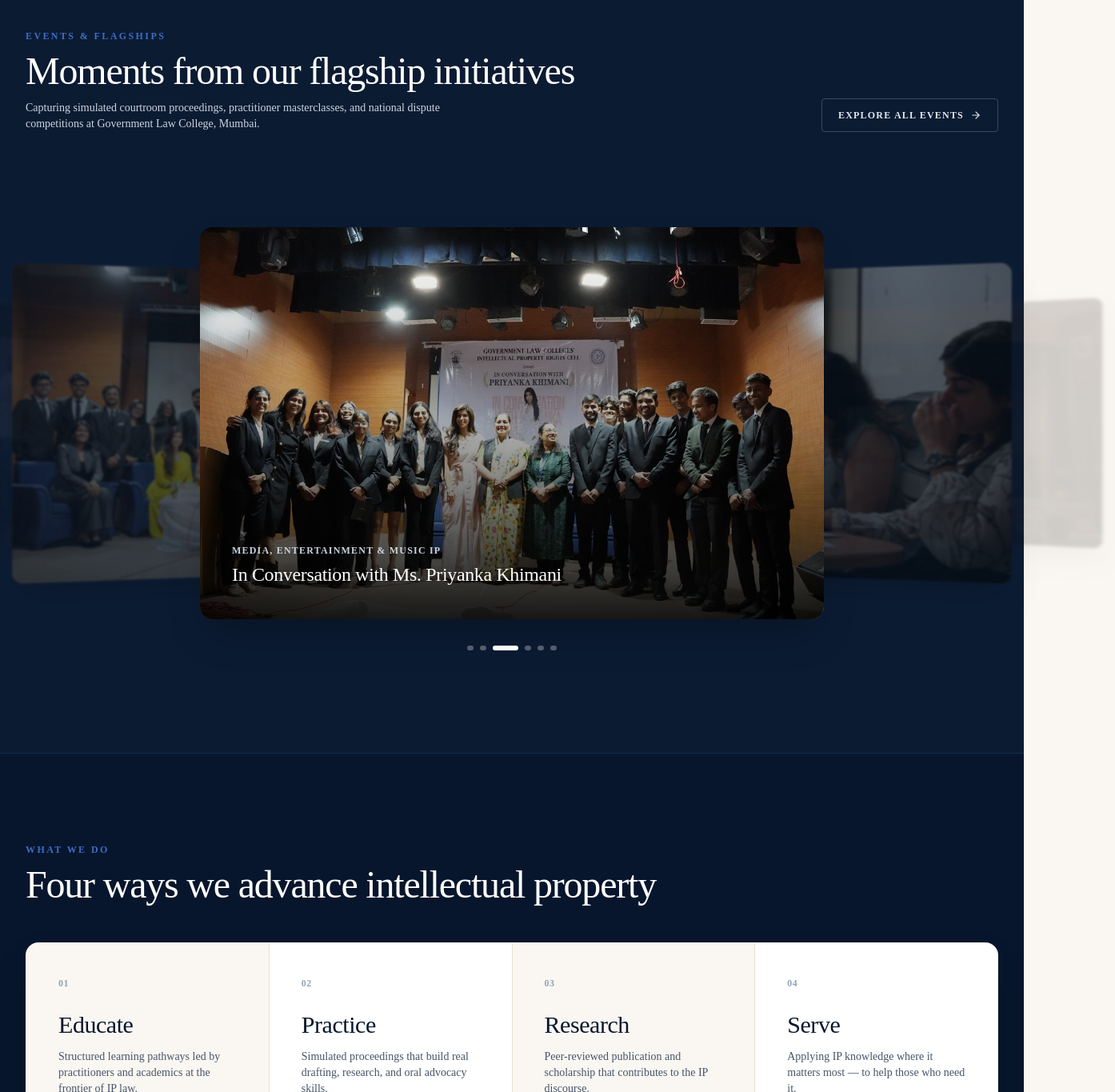
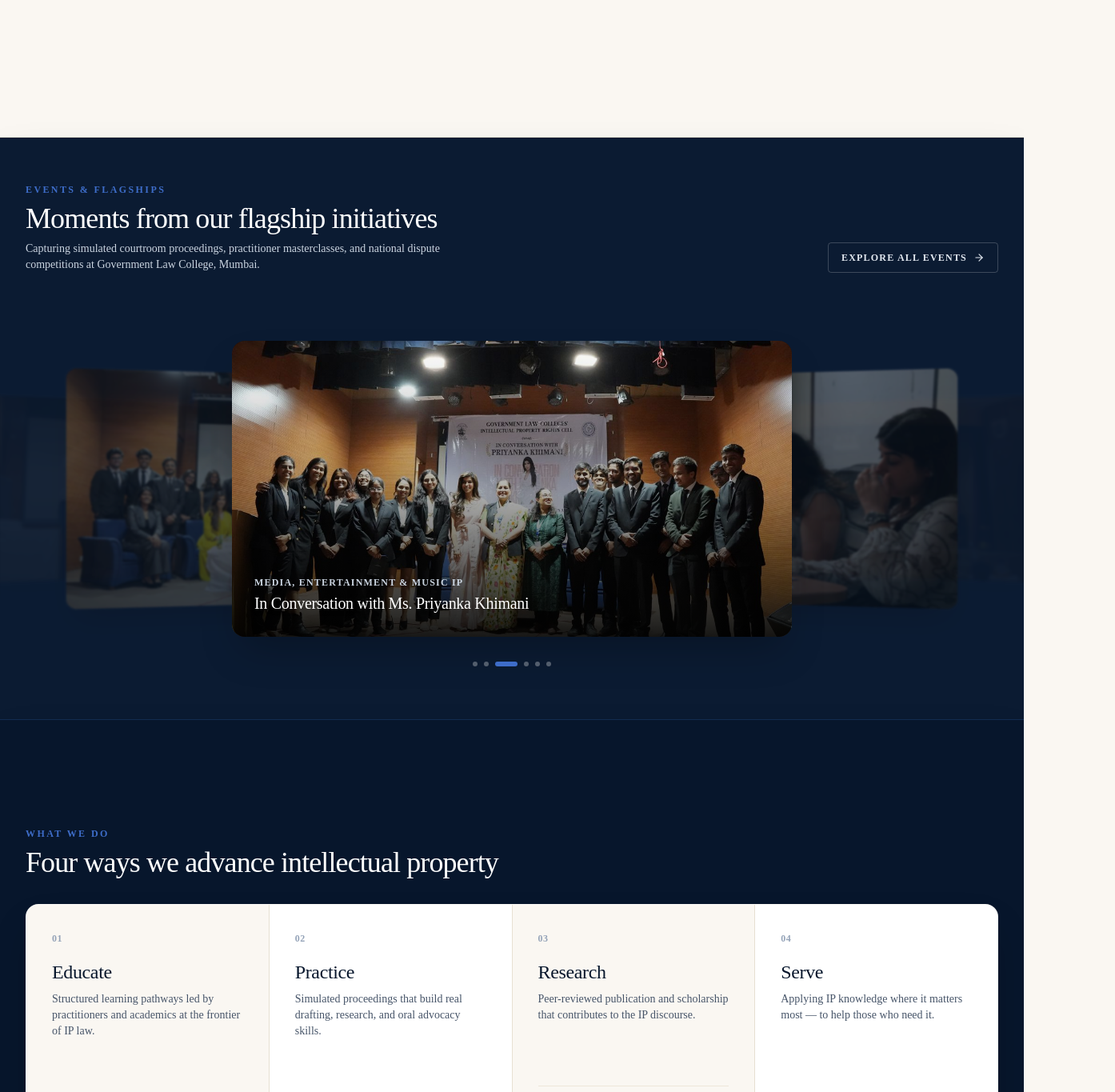
Before and after one commit to iprcglctech/iprcell, a Next.js app: page / in a window 1280 px wide. Shown: the part 1400-2765 px from the top of the page at 80% size, 1394 px wide, since content can reach past the window. Built offline with nearby package versions, Linux system fonts and the light colour scheme.

Commit message:
feat(ui): implement React Bits ScrollStack across homepage sections with optimized viewport fit

```diff
--- a/src/app/page.tsx
+++ b/src/app/page.tsx
@@ -1,3 +1,5 @@
+"use client";
+
 import React from "react";
 import Hero from "@/components/home/Hero";
 import FigmaAboutIntro from "@/components/home/FigmaAboutIntro";
@@ -7,18 +9,34 @@ import FigmaFlagshipToc from "@/components/home/FigmaFlagshipToc";
 import FigmaClinicProBono from "@/components/home/FigmaClinicProBono";
 import FigmaJournalPlatform from "@/components/home/FigmaJournalPlatform";
 import JoinCta from "@/components/home/JoinCta";
+import ScrollStack, { ScrollStackItem } from "@/components/ui/ScrollStack";
 
 export default function HomePage() {
+  const sections = [
+    { id: "about", component: <FigmaAboutIntro /> },
+    { id: "events", component: <FigmaEventsGallery /> },
+    { id: "what-we-do", component: <FigmaWhatWeDo /> },
+    { id: "flagship-toc", component: <FigmaFlagshipToc /> },
+    { id: "clinic", component: <FigmaClinicProBono /> },
+    { id: "journal", component: <FigmaJournalPlatform /> },
+    { id: "join", component: <JoinCta /> },
+  ];
+
   return (
-    <>
+    <main className="relative w-full overflow-x-clip bg-navy-950">
       <Hero />
-      <FigmaAboutIntro />
-      <FigmaEventsGallery />
-      <FigmaWhatWeDo />
-      <FigmaFlagshipToc />
-      <FigmaClinicProBono />
-      <FigmaJournalPlatform />
-      <JoinCta />
-    </>
+      <ScrollStack>
+        {sections.map((sec, idx) => (
+          <ScrollStackItem
+            key={sec.id}
+            index={idx}
+            total={sections.length}
+            topOffset={72}
+          >
+            {sec.component}
+          </ScrollStackItem>
+        ))}
+      </ScrollStack>
+    </main>
   );
 }
--- a/src/components/home/FigmaAboutIntro.tsx
+++ b/src/components/home/FigmaAboutIntro.tsx
@@ -6,8 +6,8 @@ import ScrollReveal from "@/components/ui/ScrollReveal";
 
 export default function FigmaAboutIntro() {
   return (
-    <section id="about-section" className="py-20 lg:py-28 bg-cream-100 border-b border-cream-border scroll-mt-20">
-      <div className="max-w-7xl mx-auto px-4 sm:px-6 lg:px-8">
+    <section id="about-section" className="min-h-[calc(100vh-72px)] min-h-[calc(100svh-72px)] flex flex-col justify-center py-10 lg:py-16 bg-cream-100 border-b border-cream-border scroll-mt-20">
+      <div className="max-w-7xl mx-auto px-4 sm:px-6 lg:px-8 w-full my-auto">
         <div className="grid grid-cols-1 lg:grid-cols-12 gap-12 lg:gap-16 items-start">
           {/* Left Column: Heading with Staggered Reveal */}
           <ScrollReveal className="lg:col-span-6 space-y-3" delay={0.1}>
@@ -21,7 +21,7 @@ export default function FigmaAboutIntro() {
           </ScrollReveal>
 
           {/* Right Column: Narrative & Stats */}
-          <div className="lg:col-span-6 space-y-10">
+          <div className="lg:col-span-6 space-y-8">
             <ScrollReveal delay={0.2} className="space-y-4 text-slate-muted text-sm sm:text-base leading-relaxed font-sans font-normal">
               <p>
                 The IPR Cell of Government Law College, Mumbai exists to cultivate a culture of awareness, innovation, and practical learning in the field of intellectual property law.
--- a/src/components/home/FigmaClinicProBono.tsx
+++ b/src/components/home/FigmaClinicProBono.tsx
@@ -7,8 +7,8 @@ import ScrollReveal from "@/components/ui/ScrollReveal";
 
 export default function FigmaClinicProBono() {
   return (
-    <section className="py-20 lg:py-28 bg-cream-100 border-b border-cream-border overflow-hidden">
-      <div className="max-w-7xl mx-auto px-4 sm:px-6 lg:px-8">
+    <section className="min-h-[calc(100vh-72px)] min-h-[calc(100svh-72px)] flex flex-col justify-center py-10 lg:py-16 bg-cream-100 border-b border-cream-border overflow-hidden">
+      <div className="max-w-7xl mx-auto px-4 sm:px-6 lg:px-8 w-full my-auto">
         <div className="grid grid-cols-1 lg:grid-cols-12 gap-12 lg:gap-16 items-center">
           {/* Left Column: Heading & Mission with ScrollReveal */}
           <ScrollReveal delay={0.1} className="lg:col-span-6 space-y-6">
--- a/src/components/home/FigmaEventsGallery.tsx
+++ b/src/components/home/FigmaEventsGallery.tsx
@@ -41,15 +41,15 @@ export default function FigmaEventsGallery() {
   ];
 
   return (
-    <section className="py-20 lg:py-28 bg-navy-900 text-white border-b border-navy-800">
-      <div className="max-w-7xl mx-auto px-4 sm:px-6 lg:px-8 space-y-12">
+    <section className="min-h-[calc(100vh-72px)] min-h-[calc(100svh-72px)] flex flex-col justify-center py-8 sm:py-10 lg:py-12 bg-navy-900 text-white border-b border-navy-800">
+      <div className="max-w-7xl mx-auto px-4 sm:px-6 lg:px-8 space-y-6 lg:space-y-8 w-full my-auto">
         {/* Section Header with ScrollReveal */}
-        <ScrollReveal delay={0.1} className="flex flex-col md:flex-row md:items-end justify-between gap-6">
-          <div className="space-y-3">
+        <ScrollReveal delay={0.1} className="flex flex-col md:flex-row md:items-end justify-between gap-4">
+          <div className="space-y-2">
             <div className="text-xs uppercase font-bold tracking-[0.2em] text-electric-light font-sans">
               EVENTS &amp; FLAGSHIPS
             </div>
-            <h2 className="text-3xl sm:text-4xl lg:text-5xl font-serif font-normal text-white tracking-tight">
+            <h2 className="text-2xl sm:text-3xl lg:text-4xl font-serif font-normal text-white tracking-tight">
               Moments from our flagship initiatives
             </h2>
             <p className="text-slate-300 text-xs sm:text-sm max-w-xl leading-relaxed">
@@ -60,7 +60,7 @@ export default function FigmaEventsGallery() {
           <div>
             <Link
               href="/events"
-              className="inline-flex items-center space-x-2 text-xs uppercase font-bold tracking-widest text-slate-200 hover:text-electric-light transition-colors group border border-white/20 hover:border-electric px-5 py-3 rounded"
+              className="inline-flex items-center space-x-2 text-xs uppercase font-bold tracking-widest text-slate-200 hover:text-electric-light transition-colors group border border-white/20 hover:border-electric px-4 py-2.5 rounded"
             >
               <span>EXPLORE ALL EVENTS</span>
               <ArrowRight className="w-3.5 h-3.5 group-hover:translate-x-1 transition-transform" />
@@ -69,7 +69,7 @@ export default function FigmaEventsGallery() {
         </ScrollReveal>
 
         {/* 3D Depth Carousel Showcase with ScrollReveal */}
-        <ScrollReveal delay={0.25} yOffset={32} className="pt-4 flex justify-center items-center">
+        <ScrollReveal delay={0.2} yOffset={24} className="pt-2 flex justify-center items-center">
           <DepthCarousel
             items={eventsGallery}
             intervalMs={2500}
--- a/src/components/home/FigmaJournalPlatform.tsx
+++ b/src/components/home/FigmaJournalPlatform.tsx
@@ -25,8 +25,8 @@ export default function FigmaJournalPlatform() {
   ];
 
   return (
-    <section className="py-20 lg:py-28 bg-cream-100 border-b border-cream-border overflow-hidden">
-      <div className="max-w-7xl mx-auto px-4 sm:px-6 lg:px-8">
+    <section className="min-h-[calc(100vh-72px)] min-h-[calc(100svh-72px)] flex flex-col justify-center py-10 lg:py-16 bg-cream-100 border-b border-cream-border overflow-hidden">
+      <div className="max-w-7xl mx-auto px-4 sm:px-6 lg:px-8 w-full my-auto">
         <div className="max-w-3xl space-y-8">
           {/* Header Block with ScrollReveal */}
           <ScrollReveal delay={0.1} className="space-y-3">
--- a/src/components/home/FigmaWhatWeDo.tsx
+++ b/src/components/home/FigmaWhatWeDo.tsx
@@ -67,14 +67,14 @@ export default function FigmaWhatWeDo() {
   const [activeIdx, setActiveIdx] = useState<number | null>(null);
 
   return (
-    <section className="py-20 lg:py-28 bg-navy-950 text-white border-b border-navy-900 overflow-hidden">
-      <div className="max-w-7xl mx-auto px-4 sm:px-6 lg:px-8 space-y-12">
+    <section className="min-h-[calc(100vh-72px)] min-h-[calc(100svh-72px)] flex flex-col justify-center py-8 sm:py-10 lg:py-12 bg-navy-950 text-white border-b border-navy-900 overflow-hidden">
+      <div className="max-w-7xl mx-auto px-4 sm:px-6 lg:px-8 space-y-6 lg:space-y-8 w-full my-auto">
         {/* Section Header with ScrollReveal */}
-        <ScrollReveal delay={0.1} className="space-y-3">
+        <ScrollReveal delay={0.1} className="space-y-2">
           <div className="text-xs uppercase font-bold tracking-[0.2em] text-electric-light font-sans">
             WHAT WE DO
           </div>
-          <h2 className="text-3xl sm:text-4xl lg:text-5xl font-serif font-normal text-white tracking-tight">
+          <h2 className="text-2xl sm:text-3xl lg:text-4xl font-serif font-normal text-white tracking-tight">
             Four ways we advance intellectual property
           </h2>
         </ScrollReveal>
@@ -82,7 +82,7 @@ export default function FigmaWhatWeDo() {
         {/* ── Interactive Editorial Cards Row with ScrollReveal & Silky Smooth Spring Unfurling ── */}
         <ScrollReveal
           delay={0.2}
-          yOffset={30}
+          yOffset={24}
           className="rounded-2xl overflow-hidden border border-cream-border/20 shadow-2xl bg-white"
         >
           <div
@@ -108,7 +108,7 @@ export default function FigmaWhatWeDo() {
                   onClick={() => setActiveIdx(activeIdx === i ? null : i)}
                   className={cn(
                     pillar.bg,
-                    "p-8 sm:p-10 flex flex-col justify-between transition-colors duration-500 relative cursor-pointer group",
+                    "p-6 sm:p-7 lg:p-8 flex flex-col justify-between transition-colors duration-500 relative cursor-pointer group",
                     // Dynamic width distribution using flex
                     isActive
                       ? "lg:flex-[1.5] bg-white shadow-inner"
@@ -116,10 +116,10 @@ export default function FigmaWhatWeDo() {
                       ? "lg:flex-[0.83]"
                       : "lg:flex-1"
                   )}
-                  style={{ minHeight: "440px" }}
+                  style={{ minHeight: "360px" }}
                 >
                   {/* Top Block: Number, Title, Description */}
-                  <div className="space-y-6">
+                  <div className="space-y-4">
                     <div className="flex items-center justify-between">
                       <span className="font-mono text-xs text-slate-400 font-semibold tracking-wider">
                         {pillar.number}
@@ -137,8 +137,8 @@ export default function FigmaWhatWeDo() {
                       </motion.div>
                     </div>
 
-                    <div className="space-y-3">
-                      <h3 className="text-2xl sm:text-3xl font-serif font-normal text-navy-950 group-hover:text-electric transition-colors duration-300">
+                    <div className="space-y-2">
+                      <h3 className="text-xl sm:text-2xl font-serif font-normal text-navy-950 group-hover:text-electric transition-colors duration-300">
                         {pillar.title}
                       </h3>
                       <p className="text-slate-600 text-xs sm:text-sm leading-relaxed font-sans font-normal">
@@ -148,13 +148,13 @@ export default function FigmaWhatWeDo() {
                   </div>
 
                   {/* Bottom Block: Linked Initiatives */}
-                  <div className="pt-8 border-t border-[#EAE3D5]/80 space-y-2.5">
+                  <div className="pt-6 border-t border-[#EAE3D5]/80 space-y-2">
                     {pillar.items.map((item) => (
                       <Link
                         key={item.label}
                         href={item.href}
                         onClick={(e) => e.stopPropagation()}
-                        className="flex items-center space-x-2 text-[11px] font-mono tracking-wider font-semibold text-slate-800 hover:text-electric transition-colors duration-200 group/link py-0.5"
+                        className="flex items-center space-x-2 text-[10px] sm:text-[11px] font-mono tracking-wider font-semibold text-slate-800 hover:text-electric transition-colors duration-200 group/link py-0.5"
                       >
                         <span className="text-slate-400 group-hover/link:text-electric transition-colors">
                           •
--- a/src/components/home/JoinCta.tsx
+++ b/src/components/home/JoinCta.tsx
@@ -8,8 +8,8 @@ import ScrollReveal from "@/components/ui/ScrollReveal";
 
 export default function JoinCta() {
   return (
-    <section className="py-20 bg-cream-100 overflow-hidden">
-      <div className="max-w-7xl mx-auto px-4 sm:px-6 lg:px-8">
+    <section className="min-h-[calc(100vh-72px)] min-h-[calc(100svh-72px)] flex flex-col justify-center py-10 lg:py-16 bg-cream-100 overflow-hidden">
+      <div className="max-w-7xl mx-auto px-4 sm:px-6 lg:px-8 w-full my-auto">
         <ScrollReveal
           delay={0.1}
           yOffset={32}
--- a/src/components/ui/DepthCarousel.tsx
+++ b/src/components/ui/DepthCarousel.tsx
@@ -55,7 +55,7 @@ export default function DepthCarousel({
 
   return (
     <div
-      className="relative w-full h-[380px] sm:h-[480px] md:h-[540px] lg:h-[600px] flex items-center justify-center select-none"
+      className="relative w-full h-[280px] sm:h-[360px] md:h-[420px] lg:h-[460px] flex items-center justify-center select-none"
       onMouseEnter={() => setIsHovered(true)}
       onMouseLeave={() => setIsHovered(false)}
     >
@@ -68,7 +68,7 @@ export default function DepthCarousel({
             <div
               key={item.image + index}
               onClick={() => setActiveIndex(index)}
-              className={`absolute w-[310px] sm:w-[480px] md:w-[620px] lg:w-[780px] h-[220px] sm:h-[330px] md:h-[410px] lg:h-[490px] rounded-2xl overflow-hidden shadow-2xl cursor-pointer depth-carousel-card ${cardState} group`}
+              className={`absolute w-[290px] sm:w-[440px] md:w-[580px] lg:w-[700px] h-[190px] sm:h-[270px] md:h-[330px] lg:h-[370px] rounded-2xl overflow-hidden shadow-2xl cursor-pointer depth-carousel-card ${cardState} group`}
             >
               {/* Image Frame */}
               <div className="relative w-full h-full bg-navy-950">
@@ -87,21 +87,21 @@ export default function DepthCarousel({
                   }`}
                 />
 
-                {/* Title reveal on hover (large prominent typography) */}
+                {/* Title reveal on hover */}
                 <div
-                  className={`absolute inset-x-0 bottom-0 z-20 p-6 sm:p-8 lg:p-10 transition-all duration-300 ${
+                  className={`absolute inset-x-0 bottom-0 z-20 p-4 sm:p-6 lg:p-7 transition-all duration-300 ${
                     isActive
                       ? "opacity-100 translate-y-0"
                       : "opacity-0 translate-y-4 pointer-events-none"
                   }`}
                 >
-                  <div className="space-y-1.5 max-w-2xl">
+                  <div className="space-y-1 max-w-2xl">
                     {item.subtitle && (
                       <p className="text-[10px] sm:text-xs font-mono uppercase tracking-widest text-slate-300 font-semibold drop-shadow-sm">
                         {item.subtitle}
                       </p>
                     )}
-                    <h3 className="text-sm sm:text-lg md:text-xl lg:text-2xl font-serif text-white font-normal leading-snug drop-shadow-md">
+                    <h3 className="text-xs sm:text-base md:text-lg lg:text-xl font-serif text-white font-normal leading-snug drop-shadow-md">
                       {item.title}
                     </h3>
                   </div>
@@ -113,16 +113,16 @@ export default function DepthCarousel({
       </div>
 
       {/* Subtle Progress Indicators */}
-      <div className="absolute bottom-2 sm:bottom-4 flex items-center space-x-2 z-30">
+      <div className="absolute bottom-1 sm:bottom-2 flex items-center space-x-2 z-30">
         {items.map((_, idx) => (
           <button
             key={idx}
             onClick={() => setActiveIndex(idx)}
             aria-label={`Go to slide ${idx + 1}`}
-            className={`h-1.5 rounded-full transition-all duration-300 ${
+            className={`transition-all duration-300 rounded-full ${
               idx === activeIndex
-                ? "w-8 bg-white"
-                : "w-2 bg-white/30 hover:bg-white/60"
+                ? "w-7 h-1.5 bg-electric-light"
+                : "w-1.5 h-1.5 bg-white/30 hover:bg-white/60"
             }`}
           />
         ))}
--- /dev/null
+++ b/src/components/ui/ScrollStack.tsx
@@ -0,0 +1,84 @@
+"use client";
+
+import React, { useRef } from "react";
+import { motion, useScroll, useTransform } from "framer-motion";
+import { cn } from "@/lib/utils";
+
+export interface ScrollStackProps {
+  children: React.ReactNode;
+  className?: string;
+}
+
+export interface ScrollStackItemProps {
+  children: React.ReactNode;
+  index?: number;
+  total?: number;
+  className?: string;
+  topOffset?: number;
+  scaleFactor?: number;
+  dimOnStack?: boolean;
+}
+
+export function ScrollStackItem({
+  children,
+  index = 0,
+  total = 7,
+  className,
+  topOffset = 72, // Clears the sticky Navbar height
+  scaleFactor = 0.03,
+  dimOnStack = true,
+}: ScrollStackItemProps) {
+  const containerRef = useRef<HTMLDivElement>(null);
+
+  const { scrollYProgress } = useScroll({
+    target: containerRef,
+    offset: ["start start", "end start"],
+  });
+
+  // When scrolling past this card, smoothly scale it down slightly
+  const scale = useTransform(
+    scrollYProgress,
+    [0, 1],
+    [1, 1 - Math.min(scaleFactor * 1.2, 0.05)]
+  );
+
+  // Subtle brightness/opacity dimming as subsequent cards stack on top
+  const opacity = useTransform(
+    scrollYProgress,
+    [0, 0.85, 1],
+    [1, 0.95, 0.75]
+  );
+
+  return (
+    <div
+      ref={containerRef}
+      className={cn(
+        "sticky top-0 w-full min-h-[calc(100vh-72px)] min-h-[calc(100svh-72px)] flex flex-col justify-center",
+        className
+      )}
+      style={{
+        top: `${topOffset}px`,
+        zIndex: index + 1,
+      }}
+    >
+      <motion.div
+        style={{
+          scale,
+          opacity: dimOnStack ? opacity : 1,
+          transformOrigin: "top center",
+        }}
+        className="w-full transition-shadow duration-300 shadow-2xl overflow-hidden"
+      >
+        {children}
+      </motion.div>
+    </div>
+  );
+}
+
+export default function ScrollStack({ children, className }: ScrollStackProps) {
+  return (
+    <div className={cn("relative w-full flex flex-col", className)}>
+      {children}
+    </div>
+  );
+}
```
